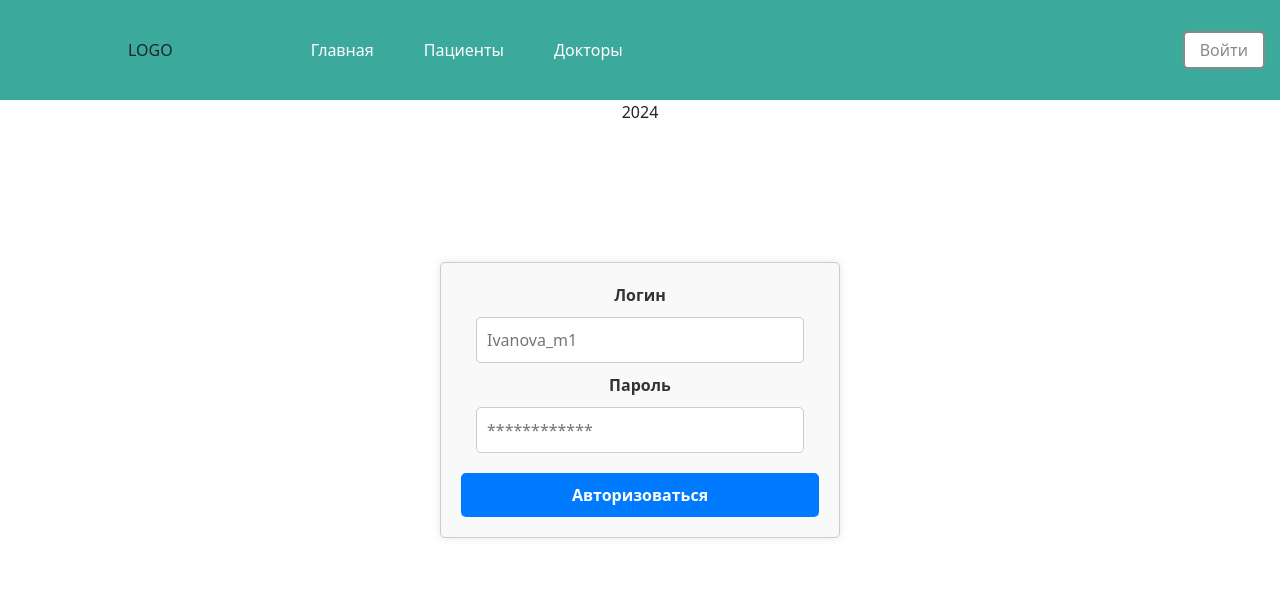
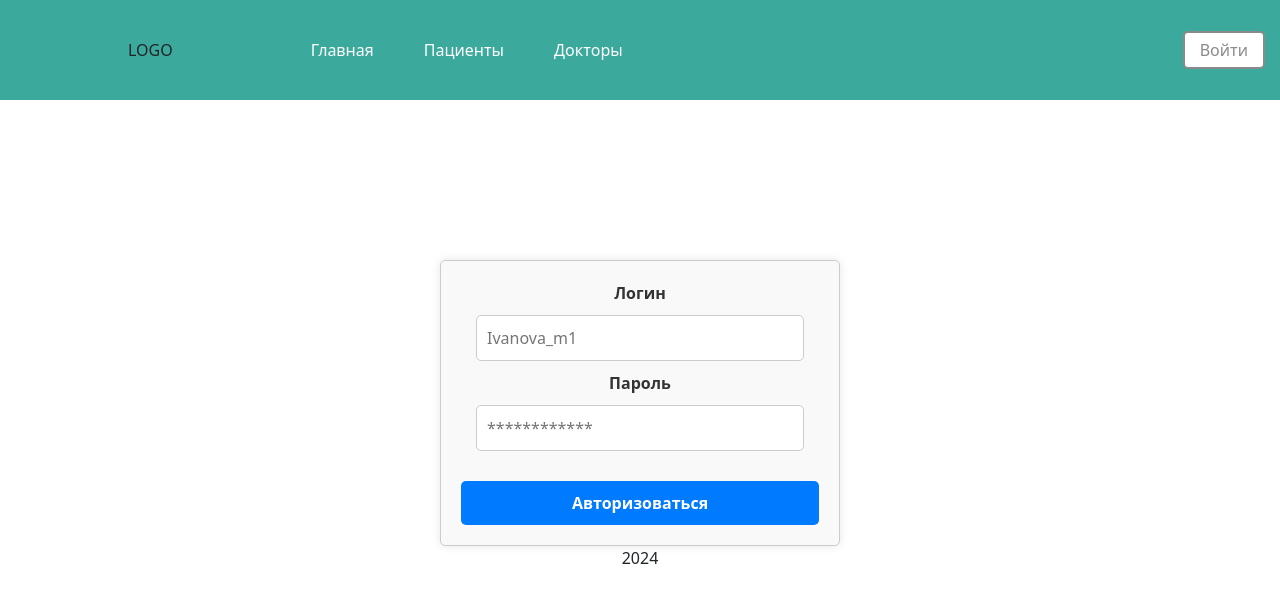
Before and after one commit to KirichenkoND/Budgerigar-1, a React (Vite) app in the folder frontend/: page /auth in a window 1280 px wide. Shown: the top 602 px of the page. Built offline with nearby package versions, Linux system fonts and the light colour scheme.

Commit message:
Any changes in auth #7

```diff
--- a/frontend/src/components/Auth/Auth.scss
+++ b/frontend/src/components/Auth/Auth.scss
@@ -6,10 +6,11 @@
     border-radius: 5px;
     background-color: #f9f9f9;
     box-shadow: 0 0 10px rgba(0, 0, 0, 0.1);
-    position: absolute;
-    top: 50%;
-    left: 50%;
-    transform: translate(-50%, -50%);
+    margin-top: 20vh;
+    // position: absolute;
+    // top: 50%;
+    // left: 50%;
+    // transform: translate(-50%, -50%);
 }
 
 label {
--- a/frontend/src/components/Auth/Auth.tsx
+++ b/frontend/src/components/Auth/Auth.tsx
@@ -9,7 +9,7 @@ const Auth: React.FC = () => {
         <>
             <div className="container">
                 <div className="login">
-                <label>Логин</label>
+                    <label>Логин</label>
                     <div className="sec-2">
                         <Input type="login" styleName="auth_input" placeholder="Ivanova_m1" />
                     </div>
@@ -20,7 +20,9 @@ const Auth: React.FC = () => {
                         <Input type="password" styleName="auth_input" placeholder="************" />
                     </div>
                 </div>
-                <Button text="Авторизоваться" styleName="auth_btn" />
+                <div className="sec-2">
+                    <Button text="Авторизоваться" styleName="auth_btn" />
+                </div>
             </div>
         </>
     );
```
